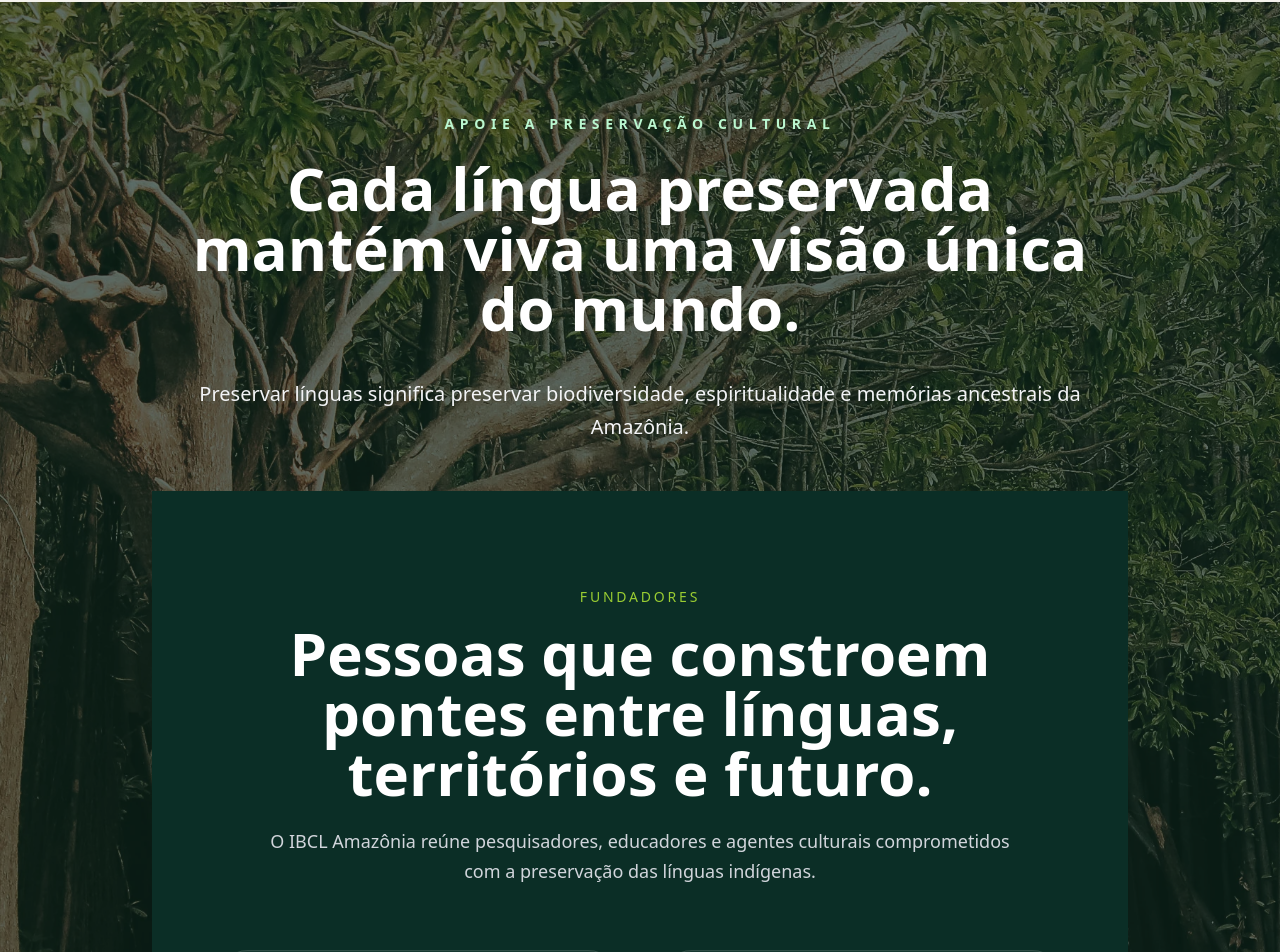
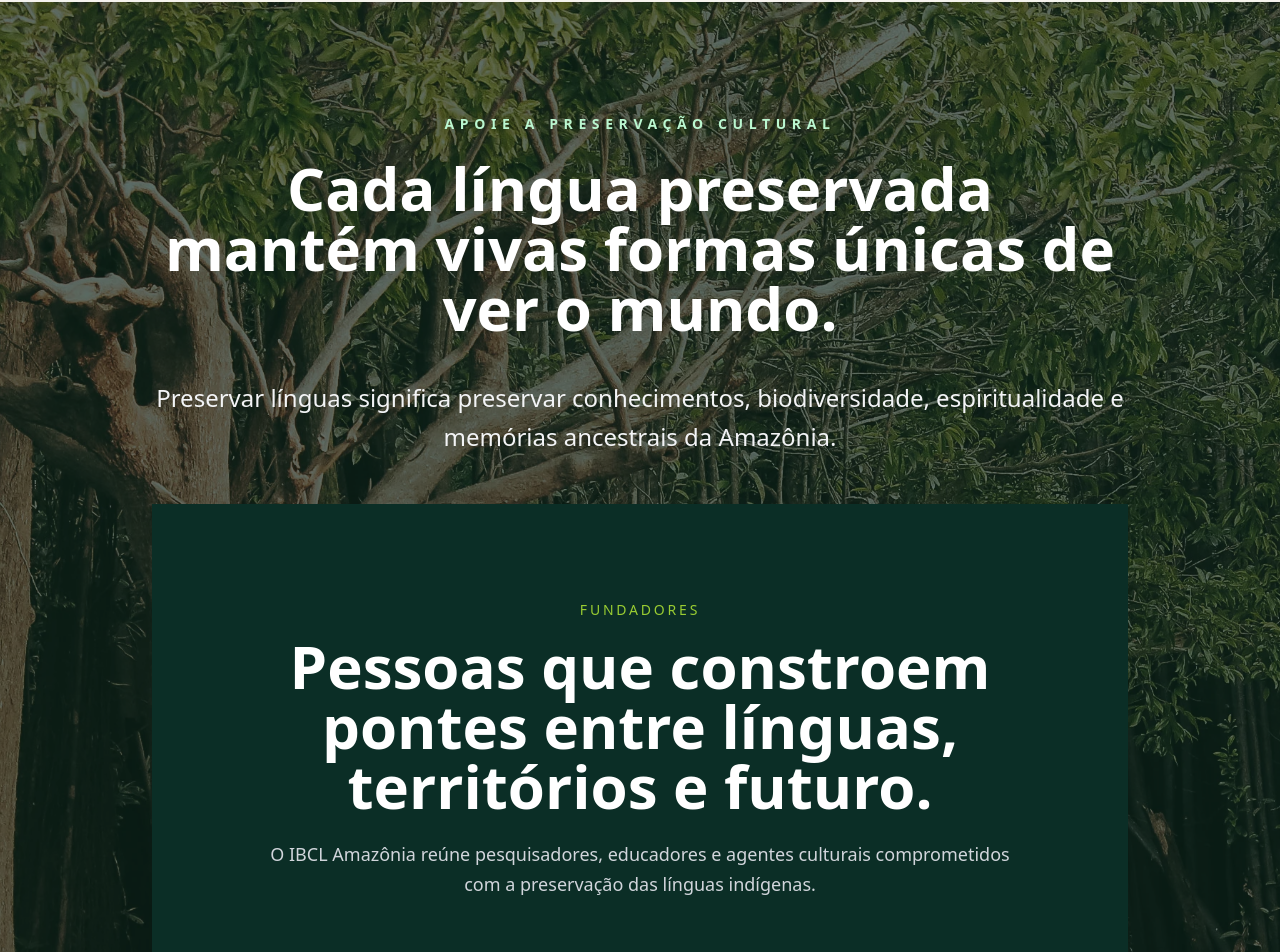
Before and after one commit to apoioacademicoprojeto-commits/ibcl-amazonia, a Next.js app: page / in a window 1280 px wide. Shown: the part 2276-3228 px from the top of the page. Built offline with nearby package versions, Linux system fonts and the light colour scheme.

Commit message:
Update page.js

```diff
--- a/app/page.js
+++ b/app/page.js
@@ -317,11 +317,11 @@ export default function Home() {
           <h2 className="text-5xl md:text-6xl font-black leading-tight mb-10">
             Cada língua preservada
             <br />
-            mantém viva uma visão única do mundo.
+            mantém vivas formas únicas de ver o mundo.
           </h2>
 
-          <p className="text-xl text-gray-100 leading-relaxed mb-12">
-            Preservar línguas significa preservar biodiversidade,
+          <p className="text-2xl text-gray-100 leading-relaxed mb-12">
+            Preservar línguas significa preservar conhecimentos, biodiversidade,
             espiritualidade e memórias ancestrais da Amazônia.
           </p>
 
```
